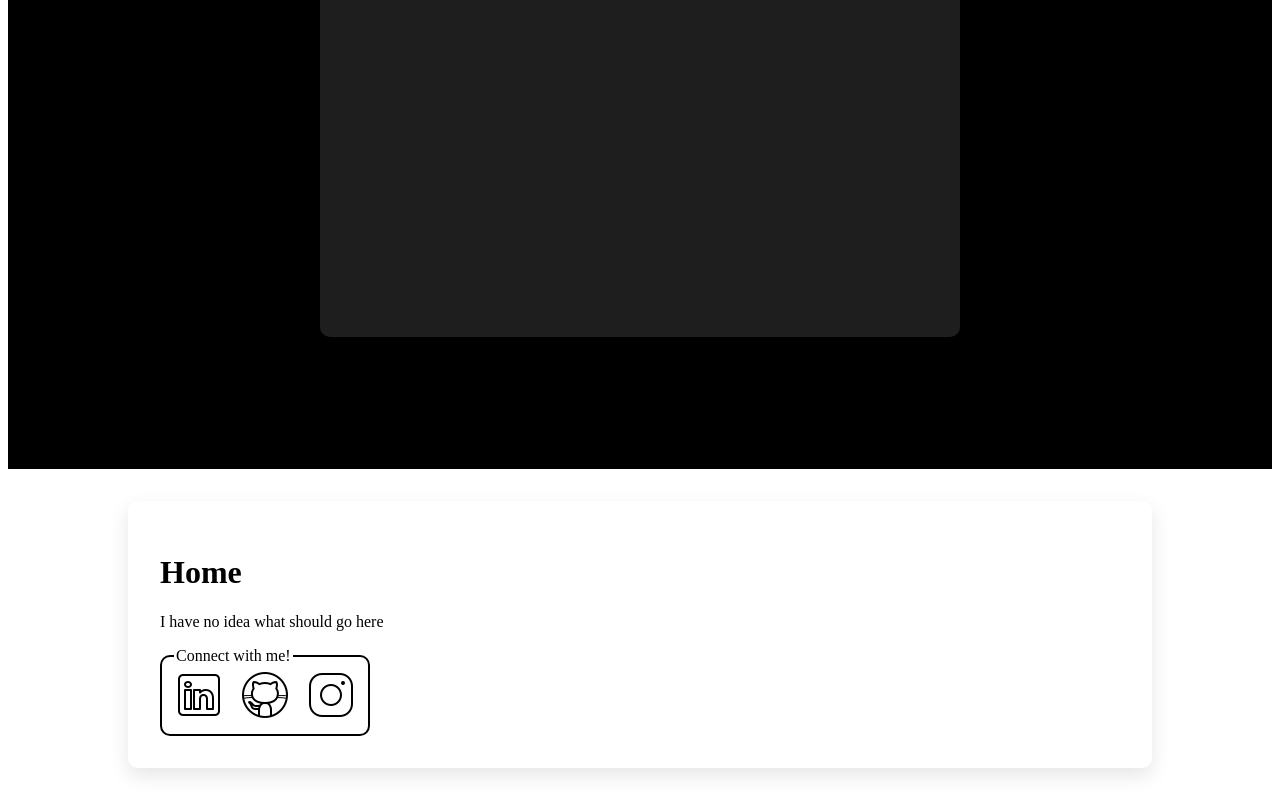
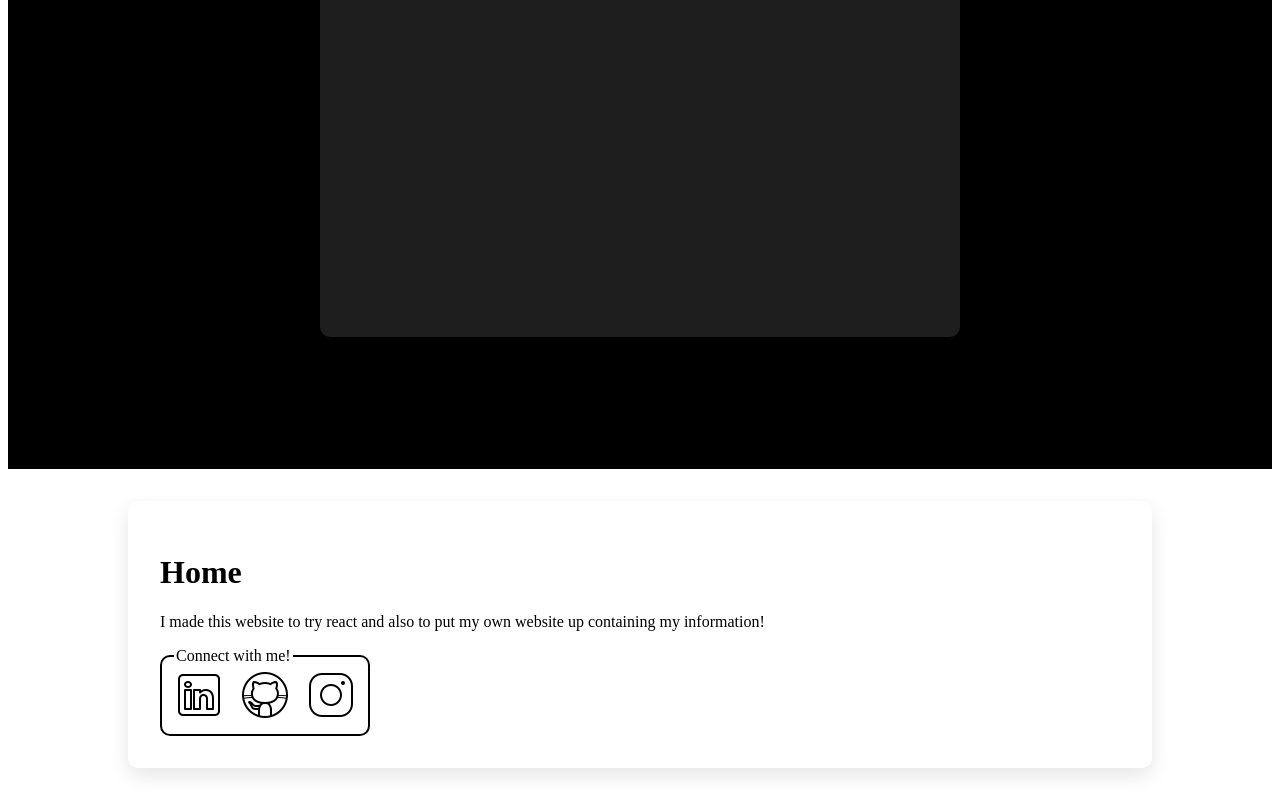
Before and after one commit to mtruesda/mtruesda.github.io, a React (Create React App) app: page /home in a window 1280 px wide. Shown: the part 406-1206 px from the top of the page. Built offline with nearby package versions, Linux system fonts and the light colour scheme; the HTML template or start-up script is replaced by a standard one.

Commit message:
update home with something

```diff
--- a/src/views/Experience.js
+++ b/src/views/Experience.js
@@ -16,7 +16,7 @@ function Experience() {
 
     return (
         <div id='main-content' class='main-content'>
-            <h1>Experience Page</h1>
+            <h1>Experience</h1>
         </div>
     );
 }
--- a/src/views/Home.js
+++ b/src/views/Home.js
@@ -18,7 +18,7 @@ function Home() {
         <ScrollFx>
             <div id='main-content' class='main-content'>
                 <h1>Home</h1>
-                <p>I have no idea what should go here</p>
+                <p>I made this website to try react and also to put my own website up containing my information!</p>
 
                 <fieldset class="container">
                     <legend>Connect with me!</legend>
```
